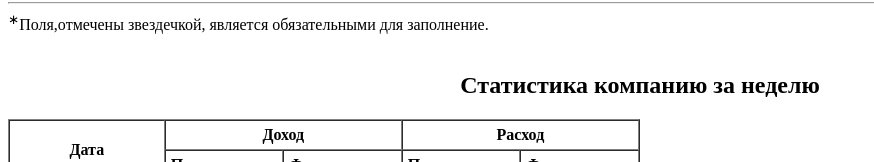
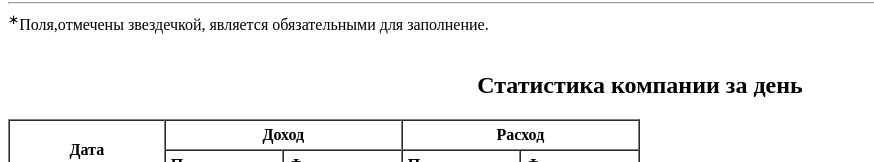
Before and after one commit to Nurbolsun/Cource, a plain HTML site: page input.html in a window 1280 px wide. Shown: the part 1563-1725 px from the top of the page, without its empty margins (0-874 px from the left). Drawn offline with Linux system fonts and the light colour scheme.

Commit message:
Статистика компании за день

```diff
--- a/input.html
+++ b/input.html
@@ -51,7 +51,7 @@
 		<hr>
 		<sup>&#8727;</sup>Поля,отмечены звездечкой, является обязательными для заполнение.
 		</form><br>
-		<h2 align="center">Статистика компанию за неделю</h2>
+		<h2 align="center">Статистика компании за день</h2>
 		<table id="table" border="1" cellpadding="5" cellspacing="0" style="width: 50%;">
 			<tr>
 				<th rowspan="2">Дата</th>
```
